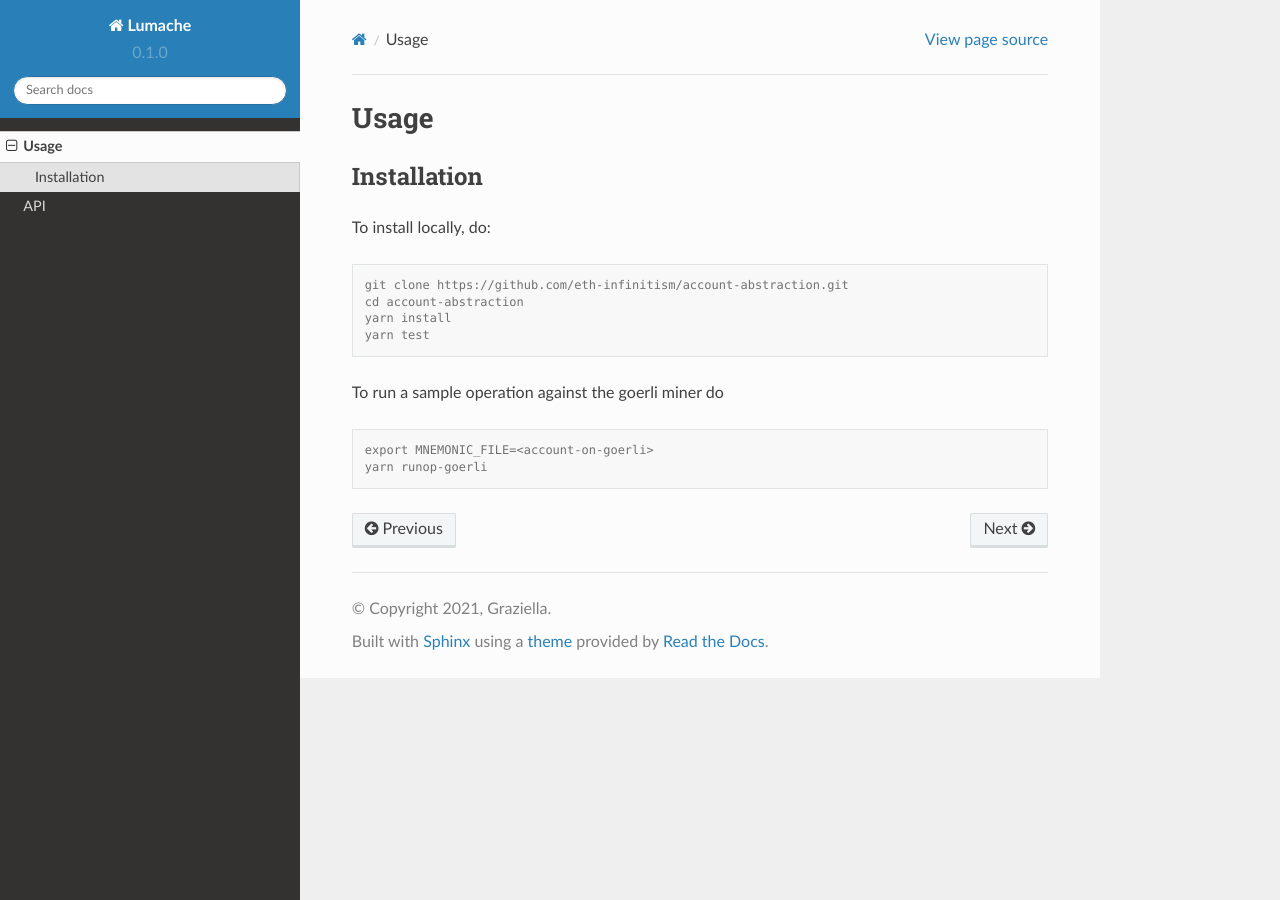
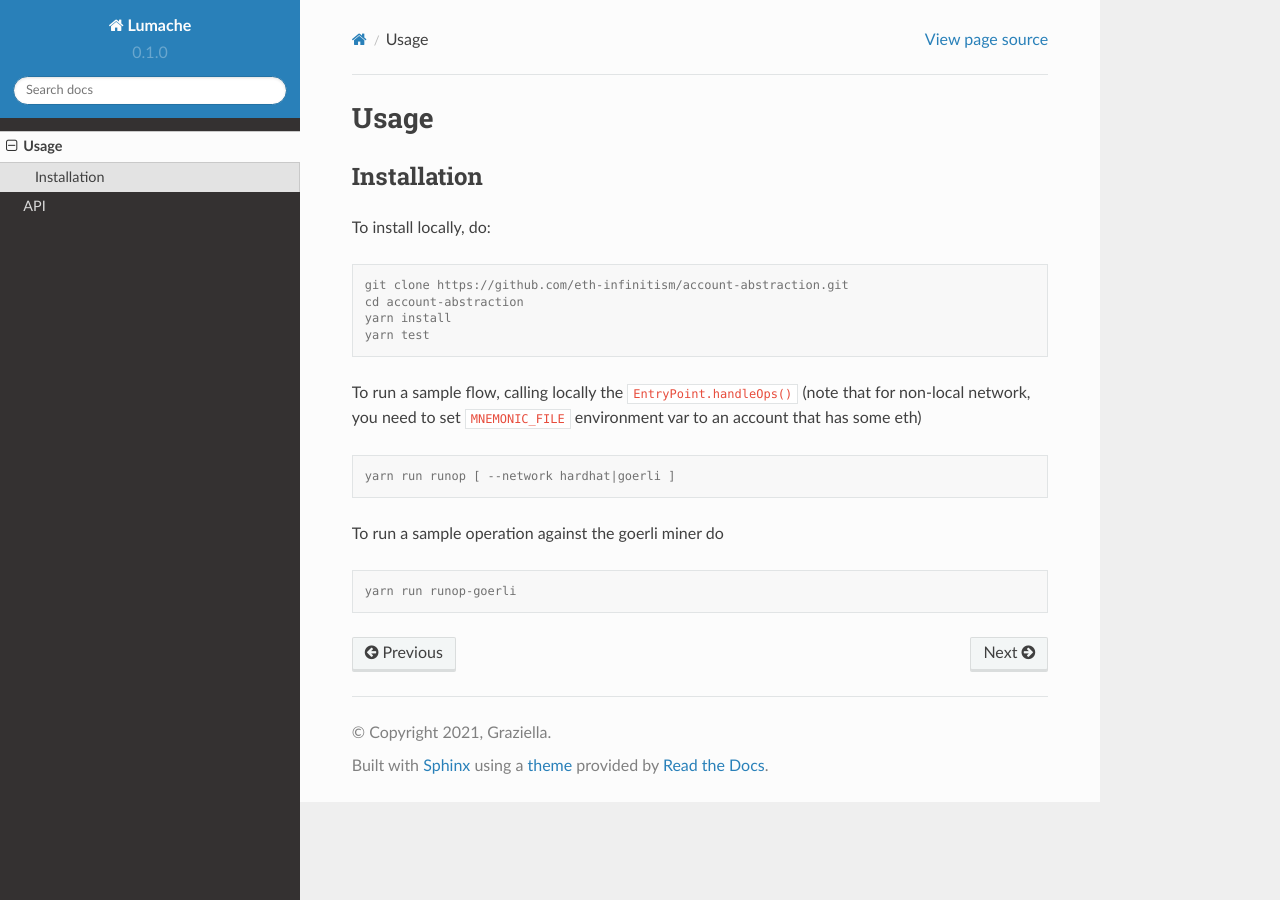
Before and after one commit to eth-infinitism/aa-docs, a Sphinx documentation site: the page built from docs/source/usage.rst, in a window 1280 px wide. Built offline with Sphinx 7.4.7 and the Read the Docs theme 2.0.0, drawn with Linux system fonts in a browser that asks for light colours.

Commit message:
Update usage.rst

```diff
--- a/docs/source/usage.rst
+++ b/docs/source/usage.rst
@@ -15,9 +15,15 @@ To install locally, do:
    yarn install
    yarn test
 
+To run a sample flow, calling locally the ``EntryPoint.handleOps()``
+(note that for non-local network, you need to set ``MNEMONIC_FILE`` environment var to an account that has some eth)
+
+.. code-block:: console
+
+   yarn run runop [ --network hardhat|goerli ]
+
 To run a sample operation against the goerli miner do
 
 .. code-block:: console
 
-   export MNEMONIC_FILE=<account-on-goerli>
-   yarn runop-goerli
+   yarn run runop-goerli
```
